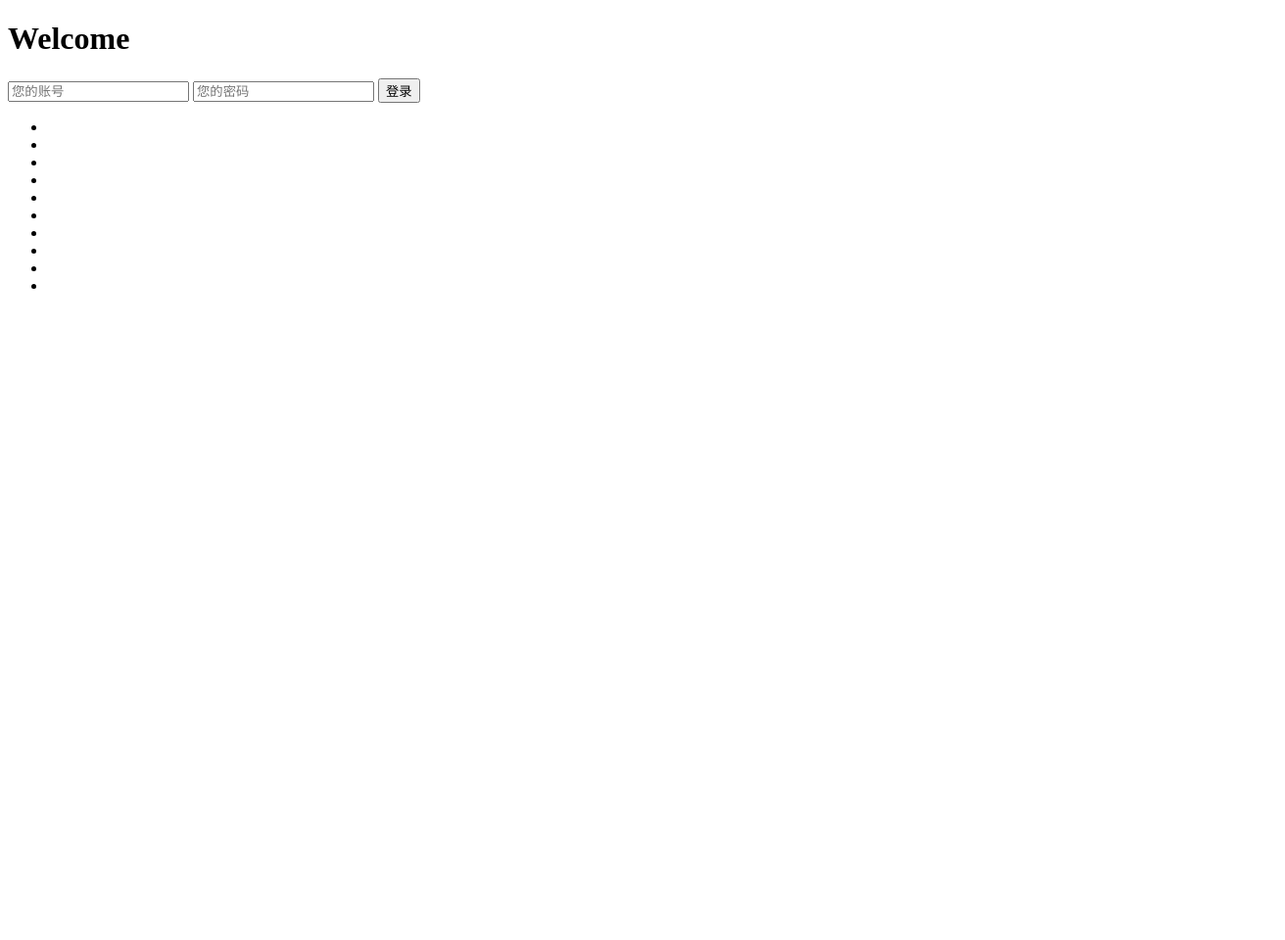
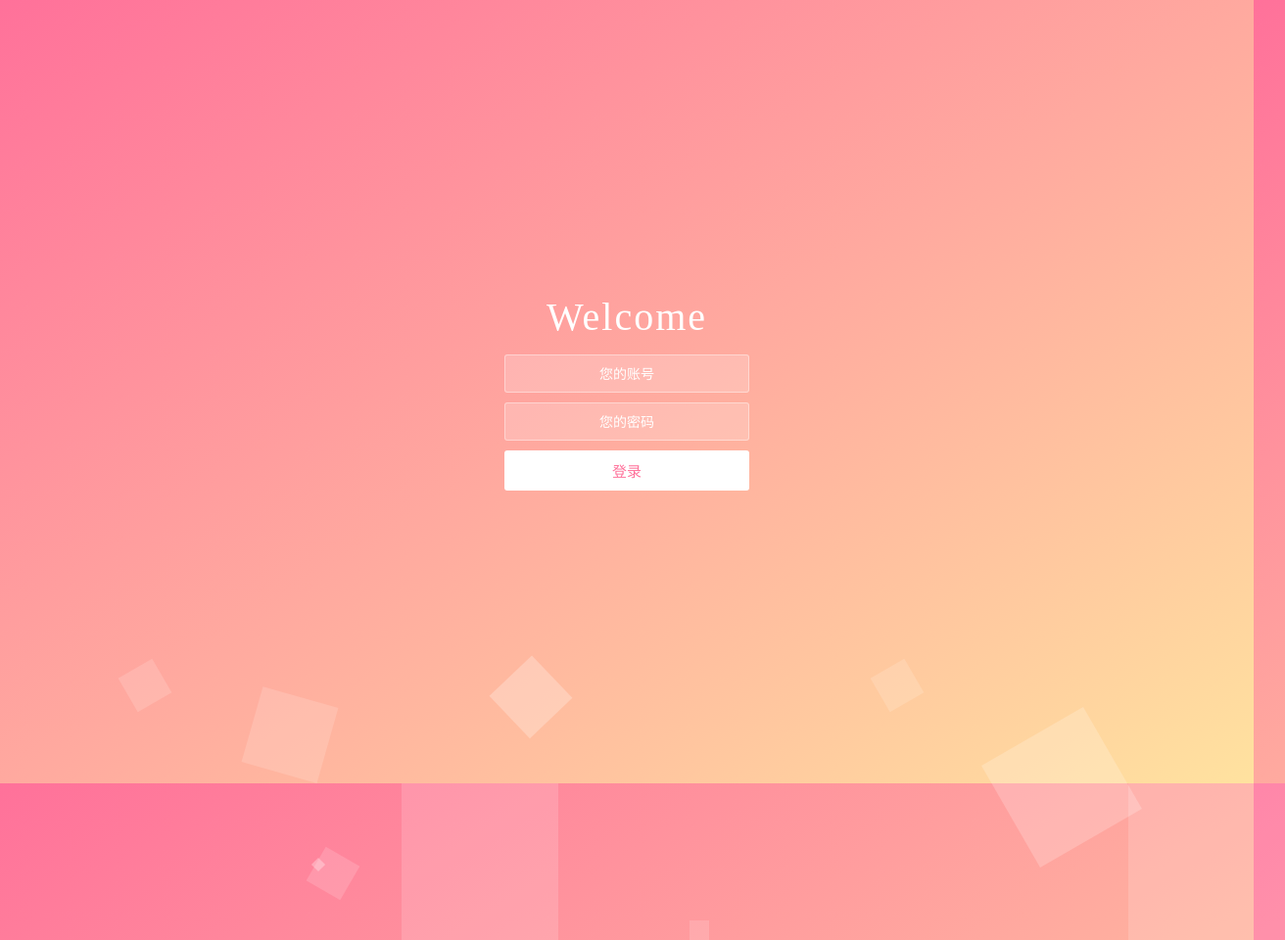
Before and after one commit to BaiJingSama/login-page-1, a plain HTML site: page dist/index.html in a window 1280 px wide. Shown: the whole page at 98% size, 1312 px wide, since content can reach past the window. Before the commit the page ends 800 px from the top, so only its background shows below. Drawn offline with Linux system fonts and the light colour scheme; the site is published under a folder, as on GitHub Pages, so addresses that start at the root find nothing.

Commit message:
渐变背景登录界面

```diff
--- a/dist/index.html
+++ b/dist/index.html
@@ -1 +1,34 @@
-<!DOCTYPE html><html lang="en"> <head> <meta charset="UTF-8"> <meta http-equiv="X-UA-Compatible" content="IE=edge"> <meta name="viewport" content="width=device-width, initial-scale=1.0"> <title>背景动态变化登录界面</title> <link rel="stylesheet" href="/style.7d047621.9b014a30.css"> <script src="/style.7d047621.874a871b.js"></script></head> <body> <div class="container"> <h1>Welcome</h1> <div class="form"> <input type="text" placeholder="您的账号"> <input type="password" placeholder="您的密码"> <button class="btn-login">登录</button> </div> </div> <ul class="bg-squares"> <li></li> <li></li> <li></li> <li></li> <li></li> <li></li> <li></li> <li></li> <li></li> <li></li> </ul> <script src="/main.8fccbed1.71a9cf5f.js"></script> </body> </html>
+<!DOCTYPE html>
+<html lang="en">
+
+<head>
+    <meta charset="UTF-8">
+    <meta http-equiv="X-UA-Compatible" content="IE=edge">
+    <meta name="viewport" content="width=device-width, initial-scale=1.0">
+    <title>背景动态变化登录界面</title>
+    <link rel="stylesheet" href="style.7d047621.9b014a30.css">
+    <script src="style.7d047621.874a871b.js"></script>
+</head>
+
+<body>
+    <div class="container">
+        <h1>Welcome</h1>
+        <div class="form"> <input type="text" placeholder="您的账号"> <input type="password" placeholder="您的密码"> <button
+                class="btn-login">登录</button> </div>
+    </div>
+    <ul class="bg-squares">
+        <li></li>
+        <li></li>
+        <li></li>
+        <li></li>
+        <li></li>
+        <li></li>
+        <li></li>
+        <li></li>
+        <li></li>
+        <li></li>
+    </ul>
+    <script src="main.8fccbed1.71a9cf5f.js"></script>
+</body>
+
+</html>
```
